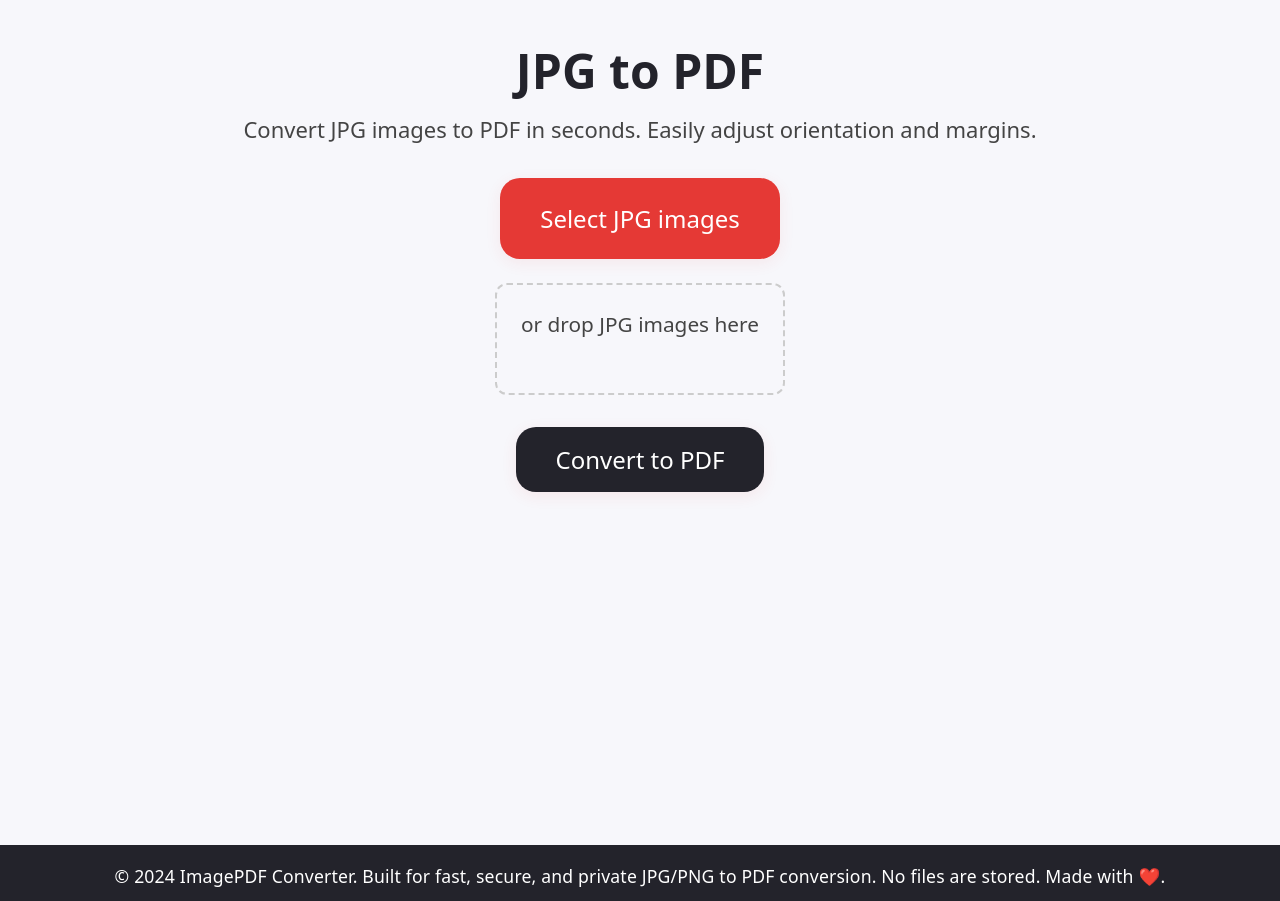
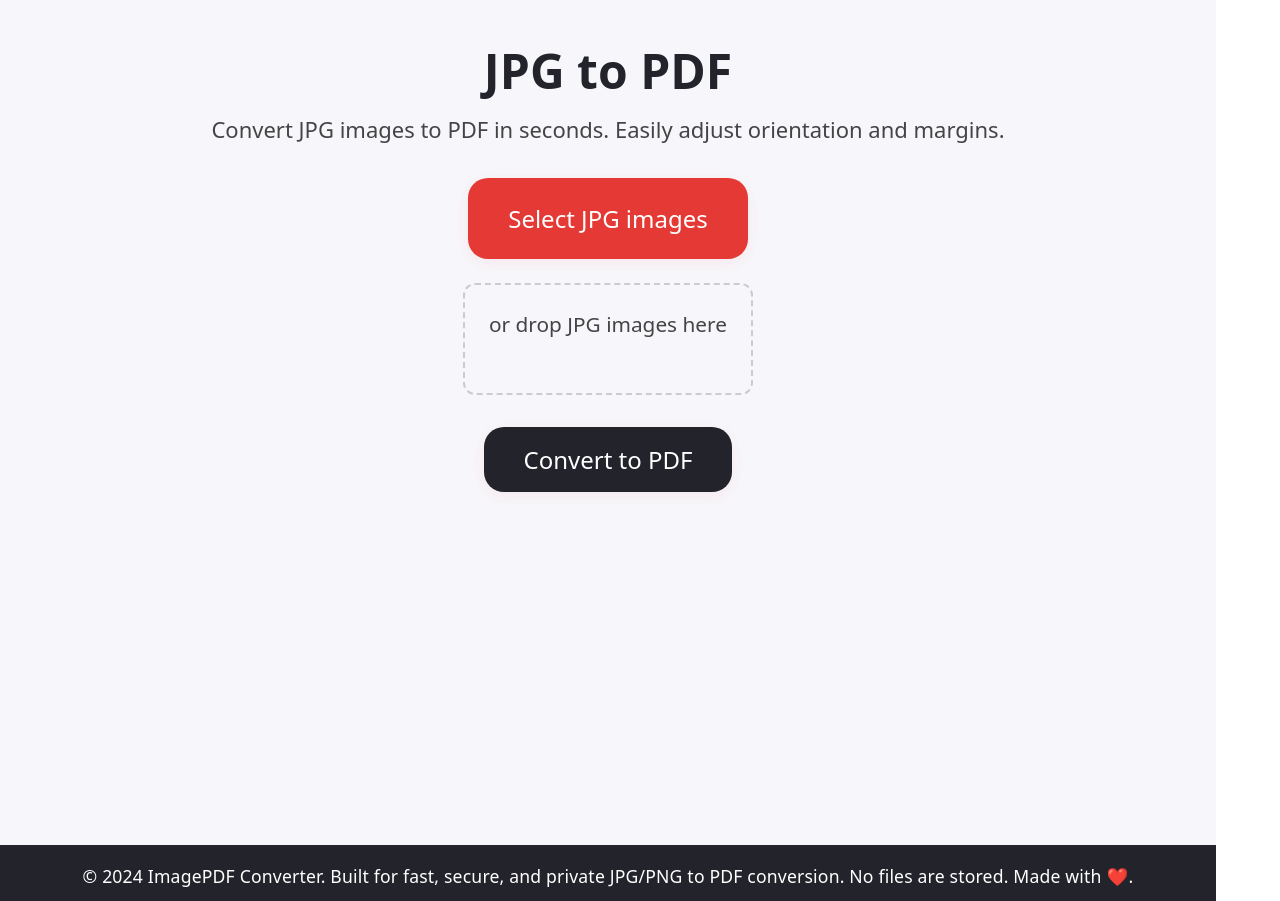
Before and after one commit to WajiHaiderAkhtar/imagetopdf, a React (Vite) app in the folder frontend/: page / in a window 1280 px wide. Built offline with nearby package versions, Linux system fonts and the light colour scheme.

Commit message:
Update App.css

```diff
--- a/frontend/src/App.css
+++ b/frontend/src/App.css
@@ -13,7 +13,7 @@ body, #root, .container {
   min-height: 100vh;
   margin: 0;
   padding: 0;
-  width: 100vw;
+  width: 95vw;
   background: #f7f7fb;
   display: flex;
   flex-direction: column;
```
